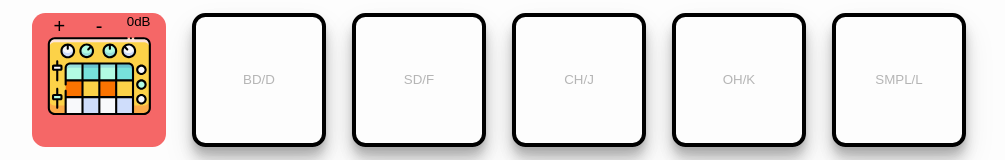
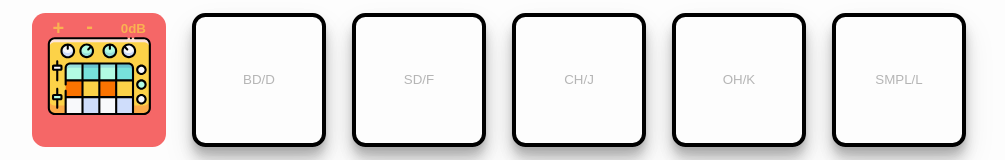
Before and after one commit to JakubJureczko/drum-seq, a React (Create React App) app: page / in a window 1280 px wide. Shown: the top 160 px of the page, without its empty margins (141-1146 px from the left). Built offline with nearby package versions, Linux system fonts and the light colour scheme; no server answers.

Commit message:
fixing stuff

```diff
--- a/src/components/SampleBtn.css
+++ b/src/components/SampleBtn.css
@@ -7,7 +7,8 @@
   flex-wrap: wrap;
 }
 .btn2 {
-  display: flex;
+display: flex;
+
 
 
   width: 10em;
@@ -56,12 +57,21 @@
   display: flex;
   width: 100%;
   justify-content: space-around;
+  opacity: 0.7;
+
+
+
 
 
 }
 
 .btnvol span {
   font-size: 1em;
+  align-self: center;
+  width: 30%;
+  color: 	rgb(252, 210, 72);
+  font-weight: bold;
+
 }
 
 
@@ -71,6 +81,10 @@
   border: none;
   background-color: inherit;
   font-size: 1.5em;
+  cursor: pointer;
+  color: rgb(252, 210, 72);
+  font-weight: bold;
+
 
 }
 
@@ -79,4 +93,18 @@
   border: none;
   background-color: inherit;
   font-size: 1.5em;
+  cursor: pointer;
+  margin-left: 0.5em;
+  color: rgb(252, 210, 72);
+  font-weight: bold;
+  margin-bottom: 0.2em;
+
+
 }
+
+.plusminus {
+  display: flex;
+  align-items: center;
+
+
+}
--- a/src/components/SampleBtn.js
+++ b/src/components/SampleBtn.js
@@ -139,7 +139,9 @@ function SampleBtn() {
       <div className="btnContainer">
         <button className="btn2">
           <div className="btnvol">
-            <button className="volplus"
+            <div className="plusminus">
+              <button
+                className="volplus"
                 onMouseDown={() => {
                   setMousePlus(true);
                   if (vol < 6) {
@@ -153,7 +155,8 @@ function SampleBtn() {
               >
                 +
               </button>
-            <button className="volminus"
+              <button
+                className="volminus"
                 onMouseDown={() => {
                   setMouseMinus(true);
                   if (vol > -30) {
@@ -167,6 +170,7 @@ function SampleBtn() {
               >
                 -
               </button>
+            </div>
             <span>{vol}dB</span>
           </div>
         </button>
--- a/src/components/Seq.js
+++ b/src/components/Seq.js
@@ -40,6 +40,7 @@ const seq = new Tone.Sampler({
 const Sequencer = () => {
   const [activeColumn, setColumn] = useState(0);
   const [pattern, setPattern] = useState(initialPattern);
+  const [vol, setVol] = useState(0);
 
   useEffect(
     () => {
@@ -54,6 +55,7 @@ const Sequencer = () => {
             if (row[col]) {
               // Play based on which row
               seq.triggerAttackRelease(drums[noteIndex], "8n", time);
+              seq.volume.value = vol;
             }
           });
         },
--- a/src/components/SetBpm.js
+++ b/src/components/SetBpm.js
@@ -65,6 +65,7 @@ const SetBpm = () => {
 
           }}
           onMouseUp={() => setMouseDownPlus(false)}
+          onMouseLeave={() => setMouseDownPlus(false)}
         >
           +
         </button>
@@ -78,6 +79,7 @@ const SetBpm = () => {
             }
           }}
           onMouseUp={() => setMouseDownMinus(false)}
+          onMouseLeave={() => setMouseDownMinus(false)}
         >
           -
         </button>
--- a/src/components/SetVol.js
+++ b/src/components/SetVol.js
@@ -70,6 +70,7 @@ const SetVol = () => {
         }
         }}
         onMouseUp={() => setMousePlus(false)}
+        onMouseLeave={() => setMousePlus(false)}
         >+</button>
       <button onMouseDown={() => {
         setMouseMinus(true);
@@ -80,6 +81,7 @@ const SetVol = () => {
         }
         }}
         onMouseUp={() => setMouseMinus(false)}
+        onMouseLeave={() => setMouseMinus(false)}
         >-</button>
       </div>
       {/* <div>
```
Lines whose indentation alone changed are shown as unchanged.
